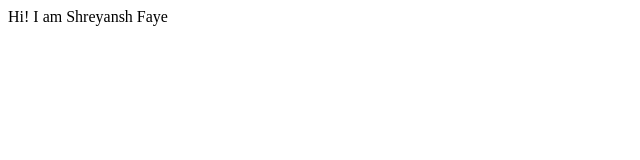
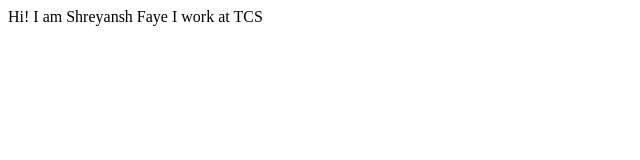
Before and after one commit to Shreyansh-09/shreyansh-portfolio, a plain HTML site: page index.html in a window 1280 px wide. Shown: the whole page, without its empty margins (0-640 px from the left). Drawn offline with Linux system fonts and the light colour scheme.

Commit message:
update: test

```diff
--- a/index.html
+++ b/index.html
@@ -8,5 +8,6 @@
 </head>
 <body>
     Hi! I am Shreyansh Faye
+    I work at TCS
 </body>
 </html>
```
